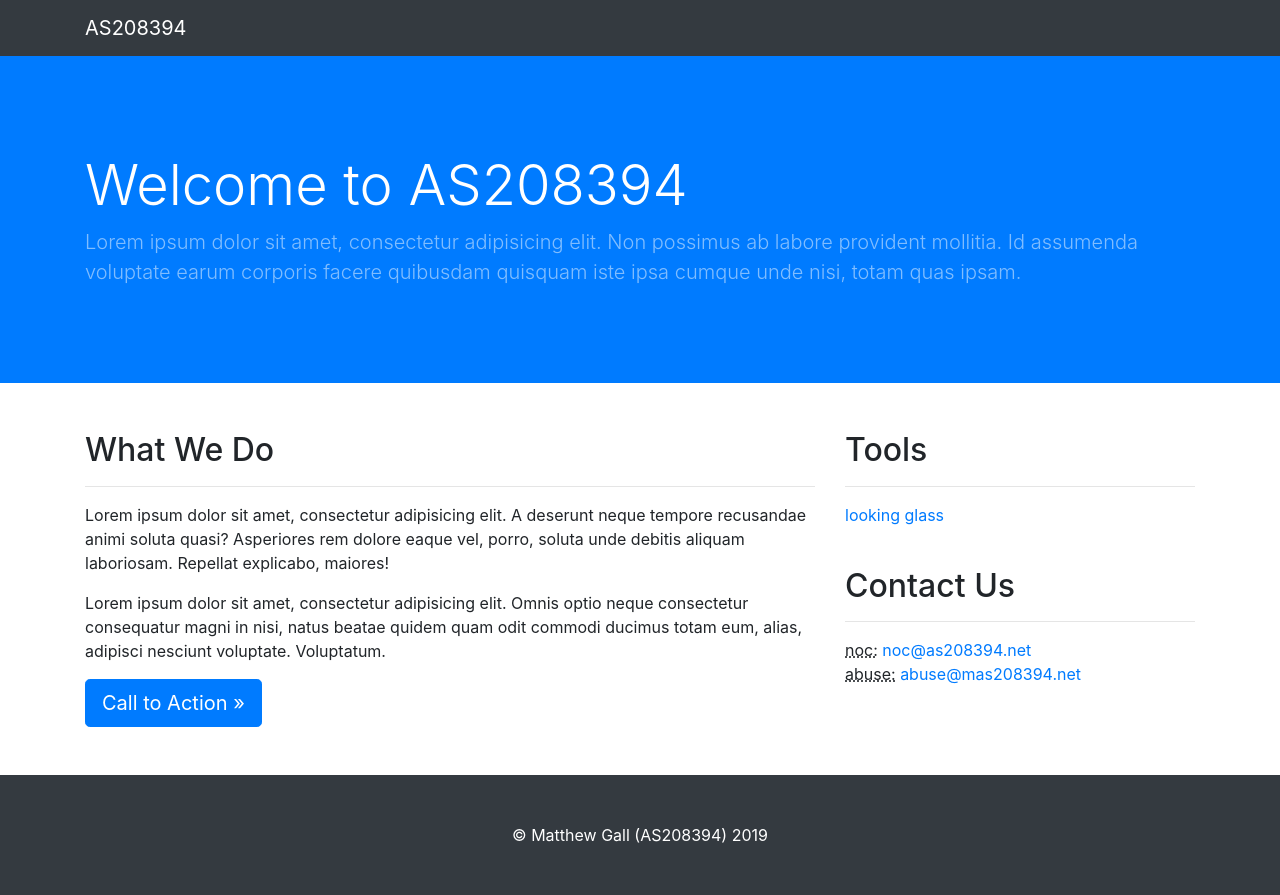
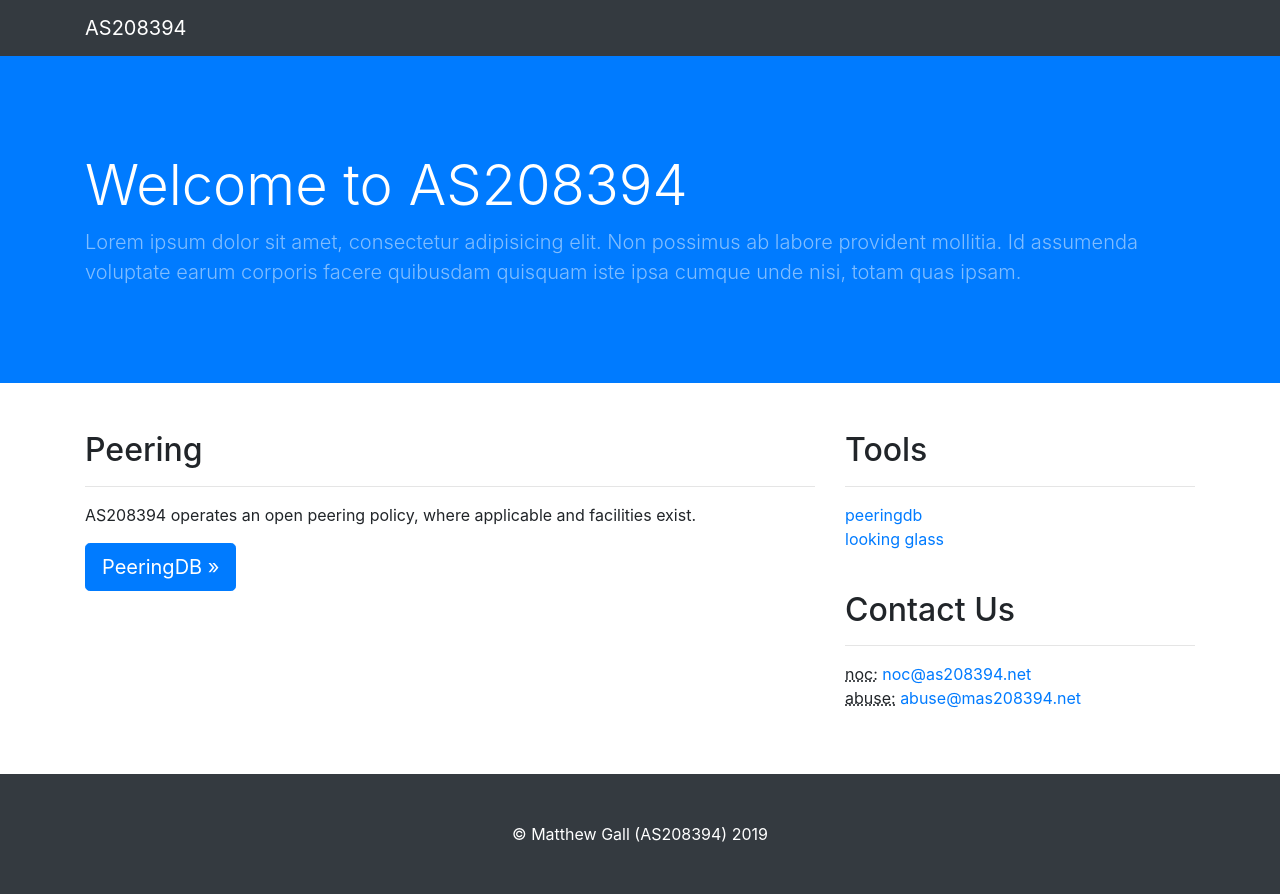
Before and after one commit to matthewgall/as208394.net, a website: page public/index.html in a window 1280 px wide. Drawn offline with Linux system fonts and the light colour scheme.

Commit message:
Update public/index.html

```diff
--- a/public/index.html
+++ b/public/index.html
@@ -45,15 +45,15 @@
 
         <div class="row">
             <div class="col-md-8 mb-5">
-                <h2>What We Do</h2>
+                <h2>Peering</h2>
                 <hr>
-                <p>Lorem ipsum dolor sit amet, consectetur adipisicing elit. A deserunt neque tempore recusandae animi soluta quasi? Asperiores rem dolore eaque vel, porro, soluta unde debitis aliquam laboriosam. Repellat explicabo, maiores!</p>
-                <p>Lorem ipsum dolor sit amet, consectetur adipisicing elit. Omnis optio neque consectetur consequatur magni in nisi, natus beatae quidem quam odit commodi ducimus totam eum, alias, adipisci nesciunt voluptate. Voluptatum.</p>
-                <a class="btn btn-primary btn-lg" href="#">Call to Action &raquo;</a>
+                <p>AS208394 operates an open peering policy, where applicable and facilities exist.</p>
+                <a class="btn btn-primary btn-lg" href="https://www.peeringdb.com/net/20580">PeeringDB &raquo;</a>
             </div>
             <div class="col-md-4 mb-5">
                 <h2>Tools</h2>
                 <hr>
+                <a href="https://www.peeringdb.com/net/20580">peeringdb</a><br />
                 <a href="https://lg.tools.as208394.net">looking glass</a>
                 <p>&nbsp;</p>
                 <h2>Contact Us</h2>
```
